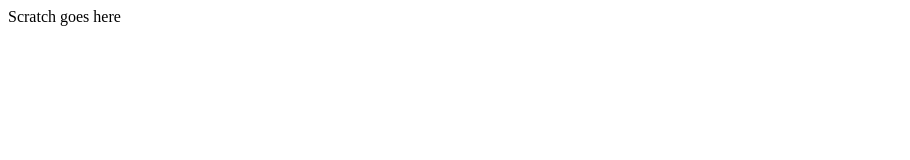
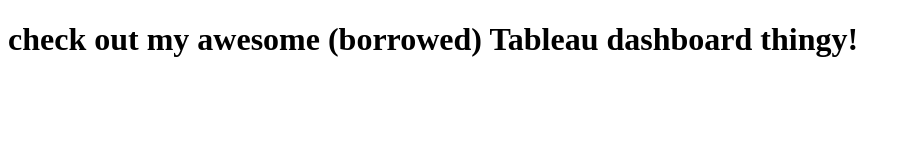
Before and after one commit to autumneaton/is201, a plain HTML site: page scratch.html in a window 1280 px wide. Shown: the whole page, without its empty margins (0-910 px from the left). Drawn offline with Linux system fonts and the light colour scheme.

Commit message:
Add files via upload

```diff
--- a/scratch.html
+++ b/scratch.html
@@ -5,11 +5,11 @@
     <meta charset="UTF-8">
     <meta http-equiv="X-UA-Compatible" content="IE=edge">
     <meta name="viewport" content="width=device-width, initial-scale=1.0">
-    <title>Scratch</title>
+    <title>Interests</title>
 </head>
 
 <body>
-    Scratch goes here
+    <h1> check out my awesome (borrowed) Tableau dashboard thingy!</h1>
     <br>
     <div class='tableauPlaceholder' id='viz1669662410490' style='position: relative'><noscript><a href='#'><img
                     alt='Dashboard 1 '
```
Also changed, not shown: about.html (+0 -3 lines).
